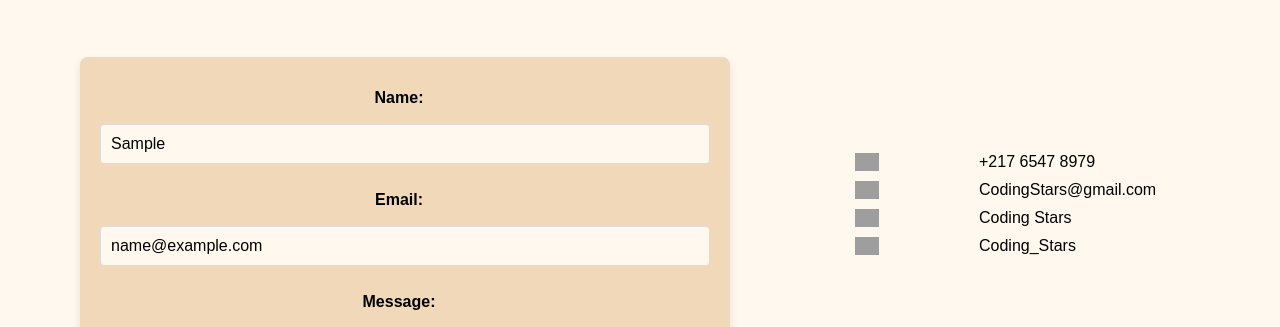
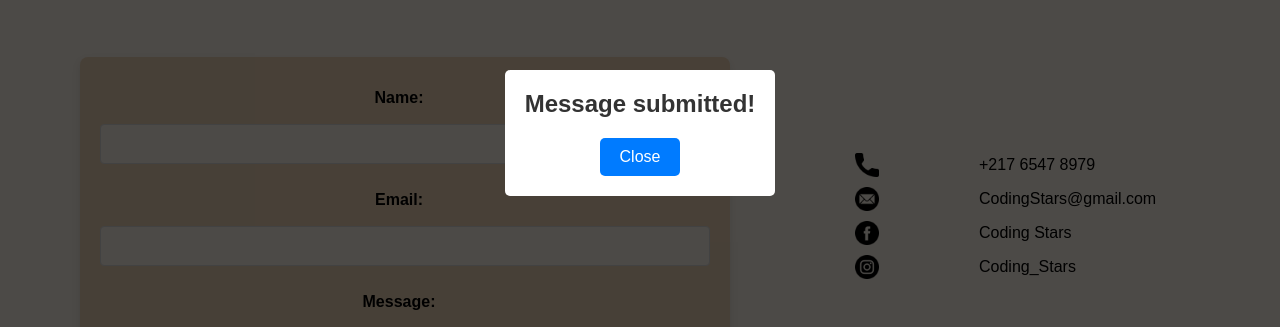
Before and after one commit to Sonwabiso1/devlaunch3, a React (Create React App) app: page /contact in a window 1280 px wide. Both pictures are taken after typing "Sample", "name@example.com", "Sample" into the empty fields and a click on the button "Submit". Shown: the part 267-594 px from the top of the page. Built offline with nearby package versions, Linux system fonts and the light colour scheme; grey boxes are pictures that could not be loaded; the HTML template or start-up script is replaced by a standard one.

Commit message:
contact us screen

```diff
--- /dev/null
+++ b/src/components/Modal.jsx
@@ -0,0 +1,18 @@
+// src/Modal.js
+import React from 'react';
+import '../styles/modal.css'; // Import your modal styles
+
+const Modal = ({ isOpen, onClose, message }) => {
+    if (!isOpen) return null;
+
+    return (
+        <div className="modal-overlay">
+            <div className="modal-content">
+                <h2>{message}</h2>
+                <button onClick={onClose}>Close</button>
+            </div>
+        </div>
+    );
+};
+
+export default Modal;
--- a/src/pages/ContactUs.jsx
+++ b/src/pages/ContactUs.jsx
@@ -1,5 +1,10 @@
 import React, { useState } from "react";
+import Modal from '../components/Modal';
 import '../styles/contact.css';
+import callIcon from '../assets/call.png';
+import emailIcon from '../assets/email.png';
+import facebookIcon from '../assets/facebook.png';
+import instagramIcon from '../assets/instagram.png';
 
 const ContactUs = () => {
     const [formData, setFormData] = useState({
@@ -7,6 +12,7 @@ const ContactUs = () => {
         email: '',
         message: '',
     });
+    const [isModalOpen, setIsModalOpen] = useState(false);
 
     const handleChange = (e) => {
         const { name, value } = e.target;
@@ -16,6 +22,20 @@ const ContactUs = () => {
     const handleSubmit = (e) => {
         e.preventDefault();
         console.log(formData); // Data is processed here
+
+        // Show popup message
+        setIsModalOpen(true);
+
+        // Reset form to initial state
+        setFormData({
+            name: '',
+            email: '',
+            message: '',
+        });
+    };
+
+    const closeModal = () => {
+        setIsModalOpen(false);
     };
 
     return (
@@ -44,13 +64,19 @@ const ContactUs = () => {
 
                 <section className="contact-details">
                     <ul>
-                        <li><img src="/Assets/call.png" alt="mobile number icon" /> +217 6547 8979</li>
-                        <li><img src="/Assets/email.png" alt="email icon" /> CodingStars@gmail.com</li>
-                        <li><img src="/Assets/facebook.png" alt="facebook icon" /> Coding Stars</li>
-                        <li><img src="/Assets/instagram.png" alt="instagram icon" /> Coding_Stars</li>
+                        <li><img src={callIcon} alt="mobile number icon" /> +217 6547 8979</li>
+                        <li><img src={emailIcon} alt="email icon" /> CodingStars@gmail.com</li>
+                        <li><img src={facebookIcon} alt="facebook icon" /> Coding Stars</li>
+                        <li><img src={instagramIcon} alt="instagram icon" /> Coding_Stars</li>
                     </ul>
                 </section>
             </main>
+
+            <Modal
+                isOpen={isModalOpen}
+                onClose={closeModal}
+                message="Message submitted!"
+            />
         </div>
     );
 };
--- a/src/styles/contact.css
+++ b/src/styles/contact.css
@@ -4,30 +4,35 @@ body{
     padding: 0;
     font-family: Arial, sans-serif;
 }
-h1 {
+h1{
     color: black;
     font-size: large;
     font-family: Arial, Helvetica, sans-serif;
     font-weight: bold;
     text-align: center;
+
 }
 
 /*Body heading*/
+/* Styling for the section */
 .body-heading {
-    grid-column: 1 / -1;
+    grid-column: 1 / -1; /* Makes the heading span across both columns */
     text-align: center;
 }
+
+/* Styling for the heading */
 .main-heading {
-    font-size: 2em;
-    color: #333;
+    font-size: 2em; /* Adjust font size as needed */
+    color: #333;    /* Adjust text color as needed */
 }
+
 .contact-main {
     display: grid;
     grid-template-columns: 1fr 1fr;
-    gap: 5px;
+    gap: 5px; /* Adds space between the columns */
 }
 
-/* Form container */
+/* Container for the form */
 .form-container {
     display: flex;
     justify-content: flex-start;
@@ -44,21 +49,22 @@ h1 {
     padding: 20px;
     width: 650px;
     box-sizing: border-box;
+
 }
 
-/* Form */
+/* Form styling */
 form {
     display: flex;
     flex-direction: column;
 }
 
-/* Labels */
+/* Label styling */
 label {
     margin-bottom: 5px;
     font-weight: bold;
 }
 
-/* Inputs and Textareas */
+/* Input and textarea styling */
 input[type="text"],
 input[type="email"],
 textarea {
@@ -69,12 +75,14 @@ textarea {
     font-size: 16px;
     background-color: #FFF8EE;
 }
+
+/* Textarea specific styling */
 textarea {
     resize: vertical;
     min-height: 100px;
 }
 
-/* Button */
+/* Button styling */
 button {
     background-color: #FFF8EE;
     color: black;
@@ -83,36 +91,38 @@ button {
     padding: 8px 12px;
     font-size: 16px;
     cursor: pointer;
+
 }
+
 button:hover {
     background-color: #FFF8EE;
 }
-
-/* Contact details */
+/* Icon Section styling */
 .contact-details {
     display:flex;
     flex-direction: column;
 }
 
+/* List styling */
 .contact-details ul {
-    list-style: none;
+    list-style: none; /* Remove default list styling */
     padding: 100px;
     padding-right: 100px;
 }
 
+/* List item styling */
 .contact-details li {
     display: flex;
     align-items: center;
-    margin-bottom: 10px;
+    margin-bottom: 10px; /* Space between list items */
 }
 
+/* Icon styling */
 .contact-details img {
     width: 24px;
     height: auto;
     margin-right: 100px;
 }
-
-/* Footer */
 .footer {
     background-color: #d49767;
     color: black;
@@ -121,30 +131,37 @@ button:hover {
     padding-bottom: 50px;
     padding-top: 40px;
 }
+
 .container {
-    max-width: 1200px;
-    margin: 0 auto;
-    text-align: center;
+    max-width: 1200px; /* Adjust width as needed */
+    margin: 0 auto; /* Center the container */
+    text-align: center; /* Center text and icons */
 }
 
 .social-icons {
-    display: flex;
-    justify-content: center;
-    gap: 15px;
-    margin-bottom: 15px;
+    display: flex; /* Use Flexbox for horizontal alignment */
+    justify-content: center; /* Center items horizontally */
+    gap: 15px; /* Space between icons */
+    margin-bottom: 15px; /* Space below icons */
 }
 
 .social-icon {
-    display: flex;
-    align-items: center;
-    text-decoration: none;
+    display: flex; /* Ensure icons are flex items */
+    align-items: center; /* Vertically center icons */
+    text-decoration: none; /* Remove underline from links */
 }
+
+.img {
+    width: 24px; /* Adjust size as needed */
+    height: auto; /* Maintain aspect ratio */
+}
+
 .social-icons i {
-    font-size: 24px;
-    color: #333;
+    font-size: 24px; /* Adjust icon size */
+    color: #333; /* Adjust color as needed */
 }
 
 p {
-    margin: 0;
-    color: #333;
+    margin: 0; /* Remove default margin */
+    color: #333; /* Adjust text color */
 }
--- /dev/null
+++ b/src/styles/modal.css
@@ -0,0 +1,37 @@
+/* src/styles/modal.css */
+.modal-overlay {
+    position: fixed;
+    top: 0;
+    left: 0;
+    right: 0;
+    bottom: 0;
+    background: rgba(0, 0, 0, 0.7);
+    display: flex;
+    justify-content: center;
+    align-items: center;
+    z-index: 1000;
+}
+
+.modal-content {
+    background: white;
+    padding: 20px;
+    border-radius: 5px;
+    text-align: center;
+}
+
+.modal-content h2 {
+    margin: 0 0 20px;
+}
+
+.modal-content button {
+    padding: 10px 20px;
+    border: none;
+    border-radius: 5px;
+    background: #007bff;
+    color: white;
+    cursor: pointer;
+}
+
+.modal-content button:hover {
+    background: #0056b3;
+}
```
